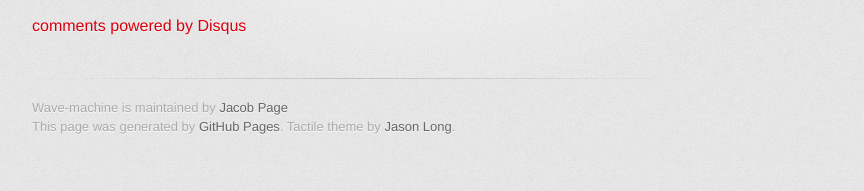
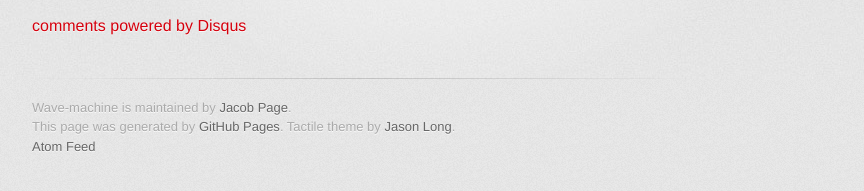
Before and after one commit to apoco/wave-machine, a Jekyll site: the page built from _posts/2014-07-31-intro.md, in a window 1280 px wide. Shown: the part 494-685 px from the top of the page, without its empty margins (208-1072 px from the left). Built offline with Jekyll 4.4.1, drawn with Linux system fonts in a browser that asks for light colours; some web fonts are replaced; Markdown is read by kramdown in place of the engine named in the settings; comment, search, counter and statistics services are not loaded.

Commit message:
Link to Atom feed

```diff
--- /dev/null
+++ b/_includes/footer.html
@@ -0,0 +1,5 @@
+<footer>
+	Wave-machine is maintained by <a href="https://github.com/apoco">Jacob Page</a>.<br/>
+	This page was generated by <a href="http://pages.github.com">GitHub Pages</a>. Tactile theme by <a href="https://twitter.com/jasonlong">Jason Long</a>.<br/>
+	<a href="{{ site.url }}/atom-feed.xml">Atom Feed</a>
+</footer>
--- a/_layouts/page.html
+++ b/_layouts/page.html
@@ -25,10 +25,7 @@
           {{ content }}
         </section>
 
-        <footer>
-          Wave-machine is maintained by <a href="https://github.com/apoco">Jacob Page</a><br>
-          This page was generated by <a href="http://pages.github.com">GitHub Pages</a>. Tactile theme by <a href="https://twitter.com/jasonlong">Jason Long</a>.
-        </footer>
+        {% include footer.html %}
 
       </div>
     </div>
--- a/_layouts/post.html
+++ b/_layouts/post.html
@@ -43,10 +43,7 @@
 	    <noscript>Please enable JavaScript to view the <a href="http://disqus.com/?ref_noscript">comments powered by Disqus.</a></noscript>
 	    <a href="http://disqus.com" class="dsq-brlink">comments powered by <span class="logo-disqus">Disqus</span></a>
 
-        <footer>
-          Wave-machine is maintained by <a href="https://github.com/apoco">Jacob Page</a><br>
-          This page was generated by <a href="http://pages.github.com">GitHub Pages</a>. Tactile theme by <a href="https://twitter.com/jasonlong">Jason Long</a>.
-        </footer>
+        {% include footer.html %}
 
       </div>
     </div>
```
